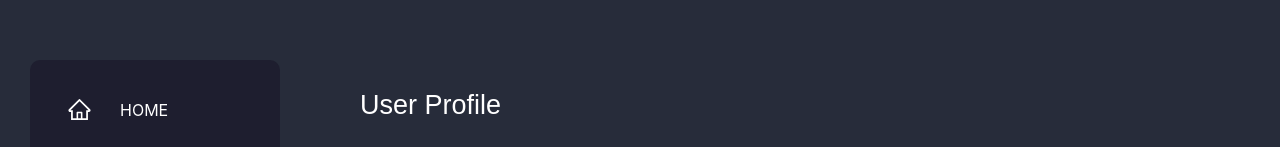
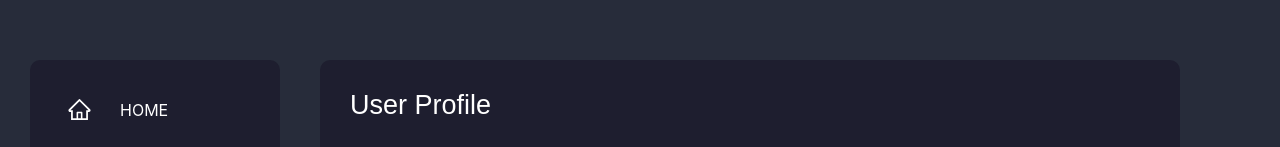
Before and after one commit to q15517110516/Dashboard, a React (Create React App) app: page /Users in a window 1280 px wide. Shown: the top 147 px of the page. Built offline with nearby package versions, Linux system fonts and the light colour scheme.

Commit message:
modify css

```diff
--- a/public/index.html
+++ b/public/index.html
@@ -25,6 +25,7 @@
     -->
     <title>Dashboard</title>
 
+
 </head>
 
 <body>
--- a/src/App.css
+++ b/src/App.css
@@ -2,19 +2,20 @@
 
 .flex-container {
     display: flex;
-    background-color: #272C3A;
-    min-height: 100%;
+    overflow-x: hidden;
 }
 
 .sider {
     width: 300px;
-    margin: 60px 0 60px 30px;
+    height: 100%;
+    max-height: 100%;
     flex: none;
-    min-height: 100%;
+    z-index: 1;
 }
 
 .content {
-    min-height: 100%;
+    height: 100%;
     width: 100%;
-    margin: 60px 100px 50px 0;
+    margin: 60px 100px 50px 20px;
+    z-index: 1;
 }
--- a/src/App.js
+++ b/src/App.js
@@ -9,7 +9,6 @@ import Notebook from './components/Notebook/Notebook';
 import Users from './components/Users/Users';
 import SideBar from './components/SideBar/SideBar';
 import './App.css';
-// import data from './data';
 
 
 class App extends Component {
--- a/src/components/DashBoard/BarChart/Barchart.css
+++ b/src/components/DashBoard/BarChart/Barchart.css
@@ -3,11 +3,13 @@
     flex-direction: column;
     color: white;
     font-family: sans-serif;
+    font-size: 27px;
     background-color: #1E1E2F;
     border-radius: 10px;
     height: 100%;
-    font-size: 27px;
+    max-width: 100%;
     padding-left: 30px;
+    padding-bottom: 50px;
 }
 
 .title {
@@ -15,6 +17,6 @@
 }
 
 .barchart {
-    margin: 30px 50px 0 0;
+    margin: 30px;
     /* text-align: center; */
 }
--- a/src/components/SideBar/SideBar.css
+++ b/src/components/SideBar/SideBar.css
@@ -1,9 +1,12 @@
 .sidebar {
     height: 100%;
     width: 250px;
+    top: 0;
+    left: 0;
     border-radius: 10px;
     background-color: #1E1E2F;
     position: fixed;
+    margin: 60px 0 60px 30px;
 }
 
 .navbar {
--- a/src/components/Users/Users.css
+++ b/src/components/Users/Users.css
@@ -6,6 +6,10 @@
     color: white;
     font-family: sans-serif;
     font-size: 27px;
+    background-color: #1E1E2F;
+    border-radius: 10px;
+    height: 100%;
+    max-width: 100%;
     padding-left: 30px;
 }
 
--- a/src/index.css
+++ b/src/index.css
@@ -1,5 +1,3 @@
-body,
-html {
-    margin: 0;
-    height: 100%;
+body {
+    background-color: #272C3A;
 }
```
